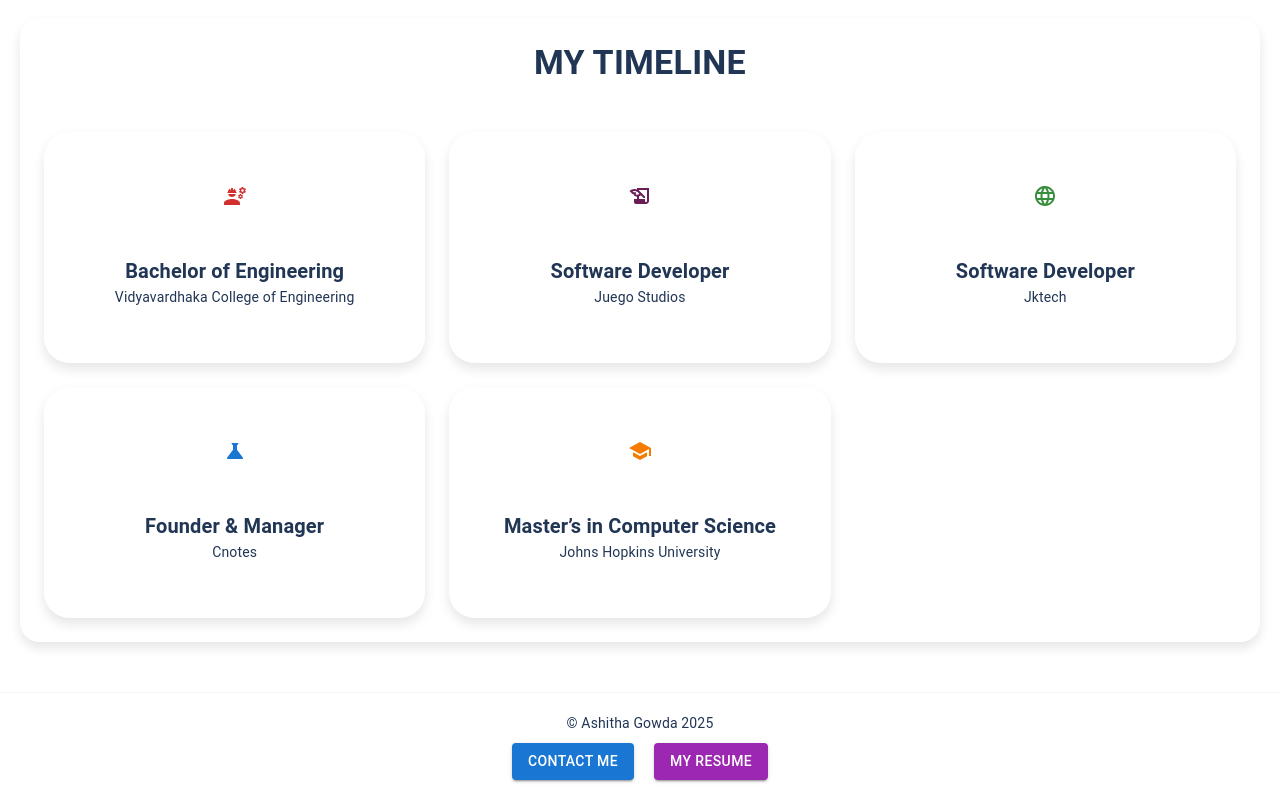
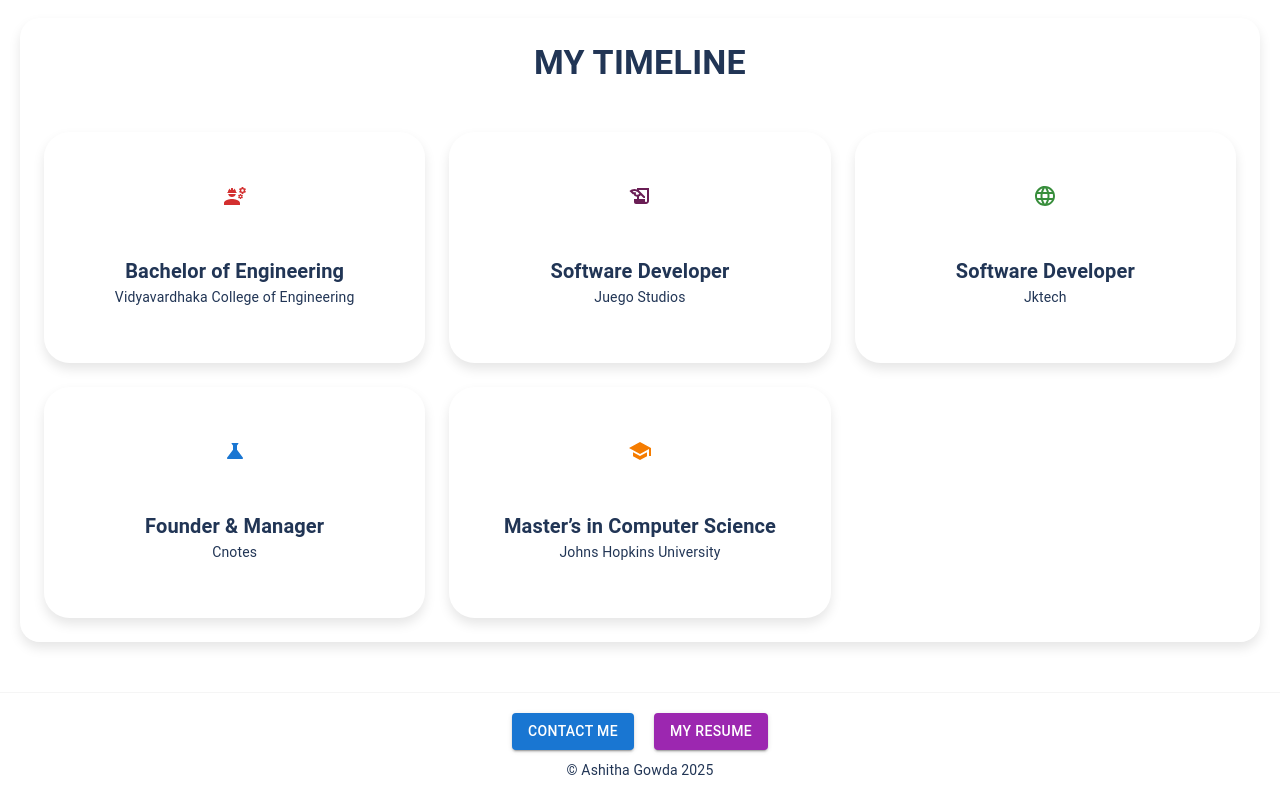
Before and after one commit to AshithaPGowda/portfolio, a Next.js app: page / in a window 1280 px wide. Shown: the part 1584-2384 px from the top of the page. Built offline with nearby package versions, Linux system fonts and the light colour scheme.

Commit message:
moved my name to the last

```diff
--- a/src/app/components/footerContent/customFooter.js
+++ b/src/app/components/footerContent/customFooter.js
@@ -38,9 +38,6 @@ const Footer = ({ theme, isMobile }) => {
                 borderTop: `1px solid ${COLOURS[`SECTION_COLOUR_${theme}`]}`,
             }}
         >
-            <Typography variant="body2" style={{ marginBottom: "10px" }}>
-                &#169; Ashitha Gowda {currentYear}
-            </Typography>
             <div style={{ display: "flex", justifyContent: "center", gap: "20px" }}>
                 <Button
                     variant="contained"
@@ -70,6 +67,9 @@ const Footer = ({ theme, isMobile }) => {
                     resumeUrl={CONSTANT.RESUMEURL}
                 />
             )}
+                        <Typography variant="body2" style={{ marginTop: "10px" }}>
+                &#169; Ashitha Gowda {currentYear}
+            </Typography>
         </footer>
     );
 };
```
